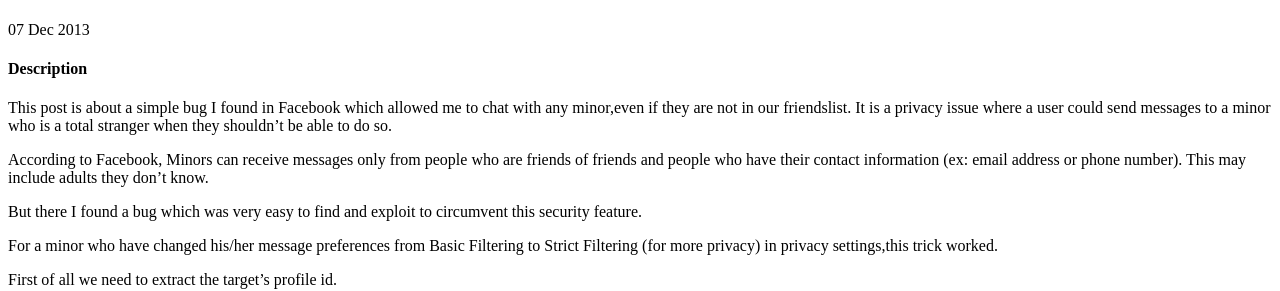
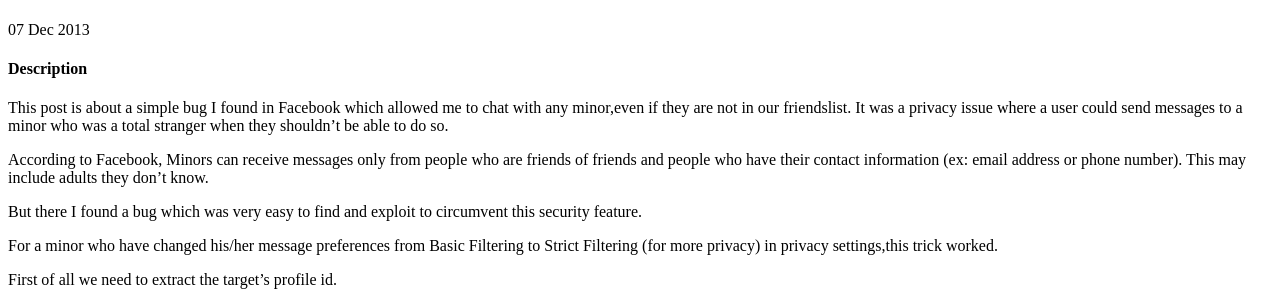
Before and after one commit to sahadnk72/sahadnk72.github.io, a Jekyll site: the page built from _posts/2013-12-07-possible-to-chat-with-any-minors.md, in a window 1280 px wide. Shown: the part 212-503 px from the top of the page. Built offline with Jekyll 4.4.1, drawn with Linux system fonts in a browser that asks for light colours; our own code applies the rules of GitHub Pages for plain Markdown files; Markdown is read by kramdown in place of the engine named in the settings.

Commit message:
Update 2013-12-07-possible-to-chat-with-any-minors.md

```diff
--- a/_posts/2013-12-07-possible-to-chat-with-any-minors.md
+++ b/_posts/2013-12-07-possible-to-chat-with-any-minors.md
@@ -3,7 +3,7 @@
 #### Description
 
   This post is about a simple bug I found in Facebook which allowed me to chat with any minor,even if they are not in our friendslist.
-It is a privacy issue where a user could send messages to a minor who is a total stranger when they shouldn't be able to do so.
+It was a privacy issue where a user could send messages to a minor who was a total stranger when they shouldn't be able to do so.
 
 According to Facebook,
 Minors can receive messages only from people who are friends of friends and people who have their contact information (ex: email address or phone number). This may include adults they don’t know.
```
